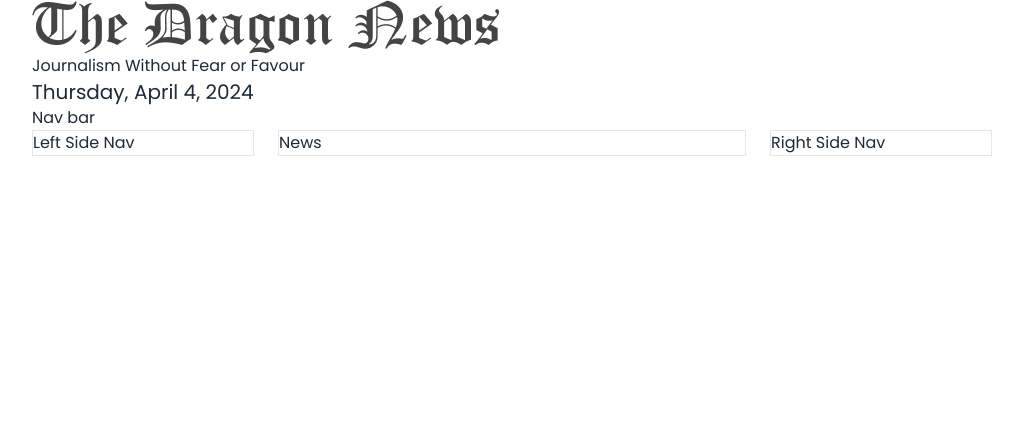
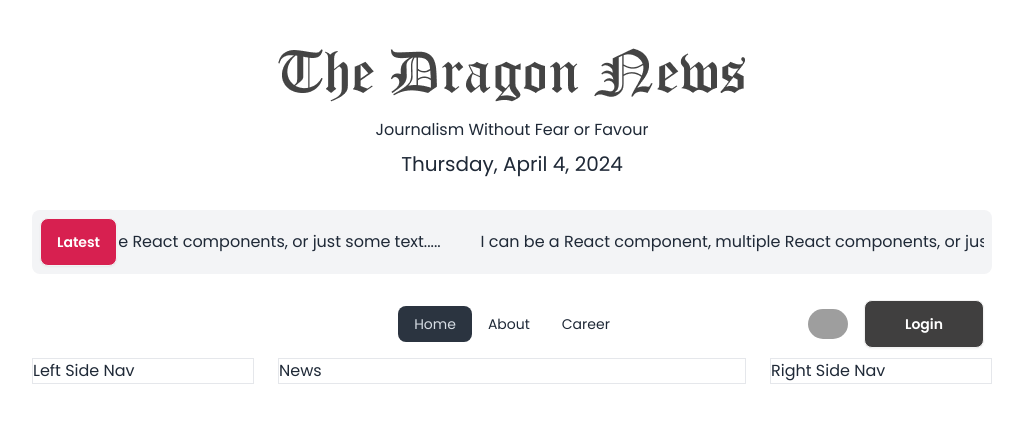
Before and after one commit to tahmedofficial/the-daily-news, a React (Vite) app: page / in a window 1280 px wide. Shown: the top 422 px of the page, without its empty margins (128-1151 px from the left). Built offline with nearby package versions, Linux system fonts and the light colour scheme; grey boxes are pictures that could not be loaded.

Commit message:
added marquee breaking news and custom color

```diff
--- a/package.json
+++ b/package.json
@@ -16,6 +16,7 @@
     "moment": "^2.30.1",
     "react": "^18.2.0",
     "react-dom": "^18.2.0",
+    "react-fast-marquee": "^1.6.4",
     "react-router-dom": "^6.22.3",
     "sort-by": "^1.2.0"
   },
--- /dev/null
+++ b/src/pages/Home/BreakingNews.jsx
@@ -0,0 +1,29 @@
+import Marquee from "react-fast-marquee";
+import { Link } from "react-router-dom";
+
+
+const BreakingNews = () => {
+    return (
+        <div className="flex bg-gray-100 p-2 rounded-lg mt-8">
+            <button className="btn bg-ctm-btn-color text-white">Latest</button>
+            <Marquee  pauseOnHover={true} speed={60}>
+                <div className="flex gap-10">
+                    <Link className="ml-10" to="/">
+                        I can be a React component, multiple React components, or just some text.....
+                    </Link>
+                    <Link to="/">
+                        I can be a React component, multiple React components, or just some text.....
+                    </Link>
+                    <Link to="/">
+                        I can be a React component, multiple React components, or just some text.....
+                    </Link>
+                    <Link to="/">
+                        I can be a React component, multiple React components, or just some text.....
+                    </Link>
+                </div>
+            </Marquee>
+        </div>
+    );
+};
+
+export default BreakingNews;
--- a/src/pages/Home/Home.jsx
+++ b/src/pages/Home/Home.jsx
@@ -2,12 +2,14 @@
 import LeftSideNav from "../Shared/LeftSideNav/LeftSideNav";
 import Navbar from "../Shared/Navbar/Navbar";
 import RightSideNav from "../Shared/RightSideNav/RightSideNav";
+import BreakingNews from "./BreakingNews";
 
 const Home = () => {
     return (
         <div>
 
             <Header></Header>
+            <BreakingNews></BreakingNews>
             <Navbar></Navbar>
 
             <div className="grid grid-cols-1 lg:grid-cols-4 gap-6">
--- a/src/pages/Shared/Header/Header.jsx
+++ b/src/pages/Shared/Header/Header.jsx
@@ -3,10 +3,10 @@
 
 const Header = () => {
     return (
-        <div>
-            <img src={logo} alt="" />
+        <div className="text-center mt-12">
+            <img className="mx-auto mb-4" src={logo} alt="" />
             <h3>Journalism Without Fear or Favour</h3>
-            <h3 className="text-xl">{moment().format("dddd, MMMM D, YYYY")}</h3>
+            <h3 className="text-xl mt-2">{moment().format("dddd, MMMM D, YYYY")}</h3>
         </div>
     );
 };
--- a/src/pages/Shared/Navbar/Navbar.jsx
+++ b/src/pages/Shared/Navbar/Navbar.jsx
@@ -1,8 +1,38 @@
+import { Link, NavLink } from "react-router-dom";
+import userPicture from "../../../assets/images/user.png"
 
 const Navbar = () => {
+
+    const navItem = <>
+        <li><NavLink to="/">Home</NavLink></li>
+        <li><NavLink to="/about">About</NavLink></li>
+        <li><NavLink to="/career">Career</NavLink></li>
+    </>
     return (
-        <div>
-            <h2>Nav bar</h2>
+        <div className="navbar bg-base-100 mt-4">
+            <div className="navbar-start">
+                <div className="dropdown">
+                    <div tabIndex={0} role="button" className="btn btn-ghost lg:hidden">
+                        <svg xmlns="http://www.w3.org/2000/svg" className="h-5 w-5" fill="none" viewBox="0 0 24 24" stroke="currentColor"><path strokeLinecap="round" strokeLinejoin="round" strokeWidth="2" d="M4 6h16M4 12h8m-8 6h16" /></svg>
+                    </div>
+                    <ul tabIndex={0} className="menu menu-sm dropdown-content mt-3 z-[1] p-2 shadow bg-base-100 rounded-box w-52">
+                        {navItem}
+                    </ul>
+                </div>
+            </div>
+            <div className="navbar-center hidden lg:flex">
+                <ul className="menu menu-horizontal px-1">
+                    {navItem}
+                </ul>
+            </div>
+            <div className="navbar-end">
+            <div className="w-10 rounded-3xl mr-4">
+                <img className="rounded-3xl" alt="Profile Picture" src={userPicture} />
+            </div>
+                <Link>
+                    <button className="btn px-10 bg-ctm-login-color text-white">Login</button>
+                </Link>
+            </div>
         </div>
     );
 };
--- a/tailwind.config.js
+++ b/tailwind.config.js
@@ -8,7 +8,11 @@
     extend: {
       fontFamily: {
         poppins: "'Poppins', sans- serif"
-      }
+      },
+      colors: {
+        "ctm-btn-color": '#D72050',
+        "ctm-login-color": '#403F3F',
+      },
     },
   },
   plugins: [require("daisyui")],
```
Also changed, not shown: 1 other file (tests, documents, lock files or other folders).
